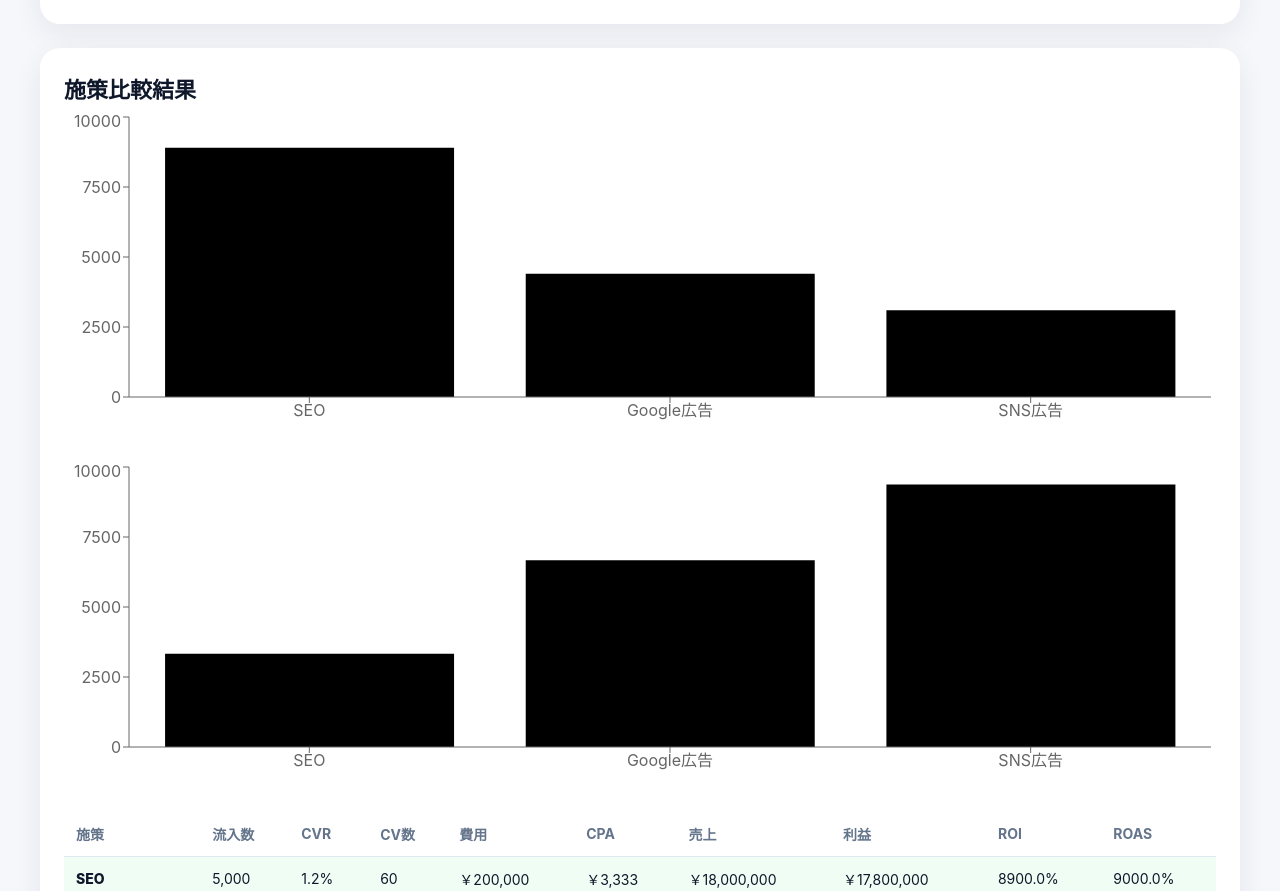
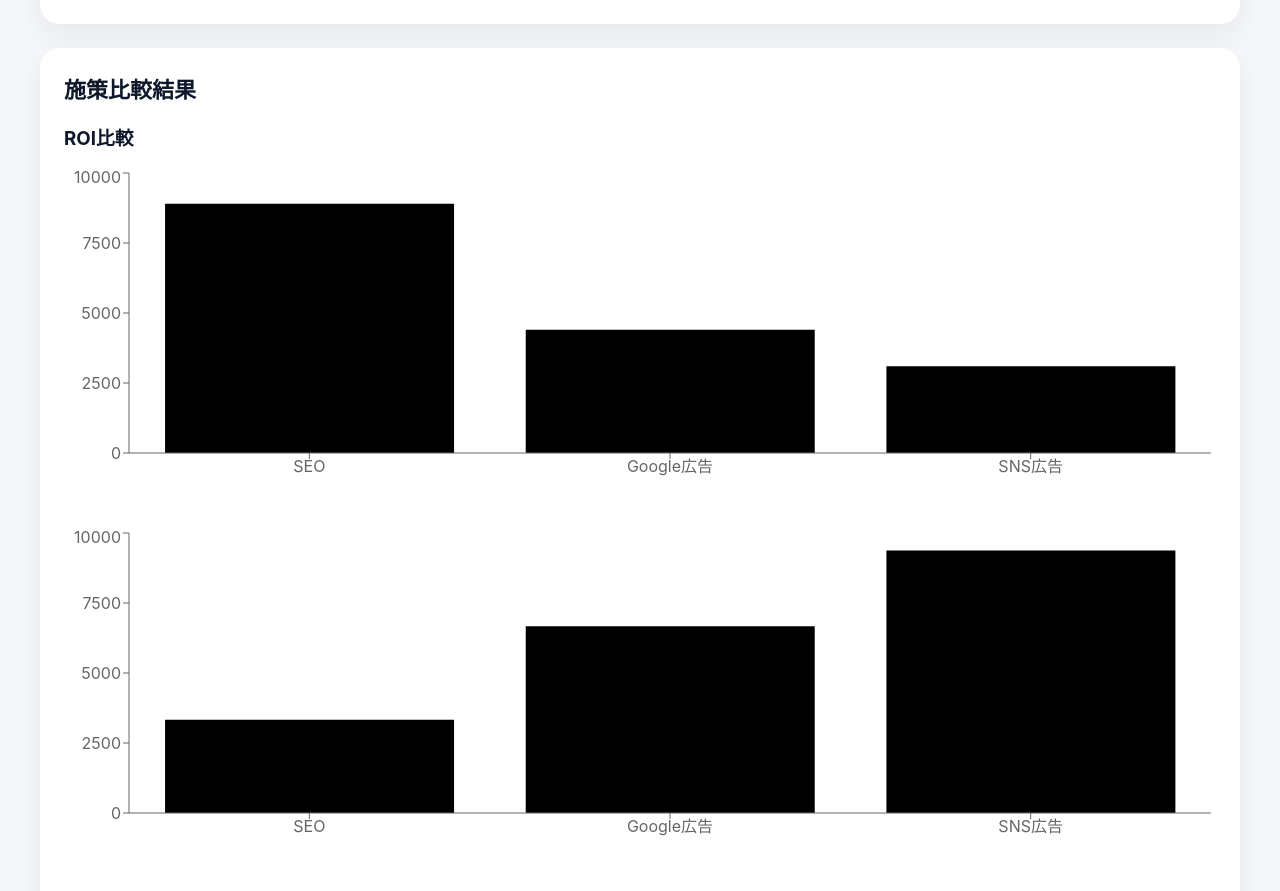
Before and after one commit to eiji21999/seo-roi-simulator, a React (Vite) app: page / in a window 1280 px wide. Shown: the part 1179-2070 px from the top of the page. Built offline with nearby package versions, Linux system fonts and the light colour scheme.

Commit message:
Update MarketingComparisonSimulator.jsx

```diff
--- a/src/MarketingComparisonSimulator.jsx
+++ b/src/MarketingComparisonSimulator.jsx
@@ -245,7 +245,10 @@ export default function App() {
         <section style={styles.card}>
             <h2 style={styles.cardTitle}>施策比較結果</h2>
 
-            <div style={{ width: "100%", height: 320, marginBottom: 30 }}>
+           <div style={{ marginBottom: 40 }}>
+  <h3 style={styles.graphTitle}>ROI比較</h3>
+
+  <div style={{ width: "100%", height: 320 }}>
     <ResponsiveContainer>
       <BarChart data={results}>
         <XAxis dataKey="name" />
@@ -254,6 +257,7 @@ export default function App() {
         <Bar dataKey="roi" />
       </BarChart>
     </ResponsiveContainer>
+  </div>
 </div>
 
             <div style={{ width: "100%", height: 320, marginBottom: 30 }}>
```
Lines whose indentation alone changed are shown as unchanged.
